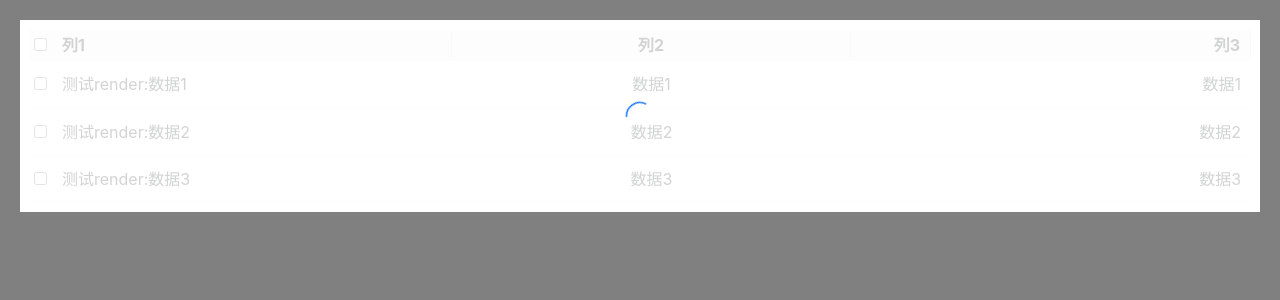
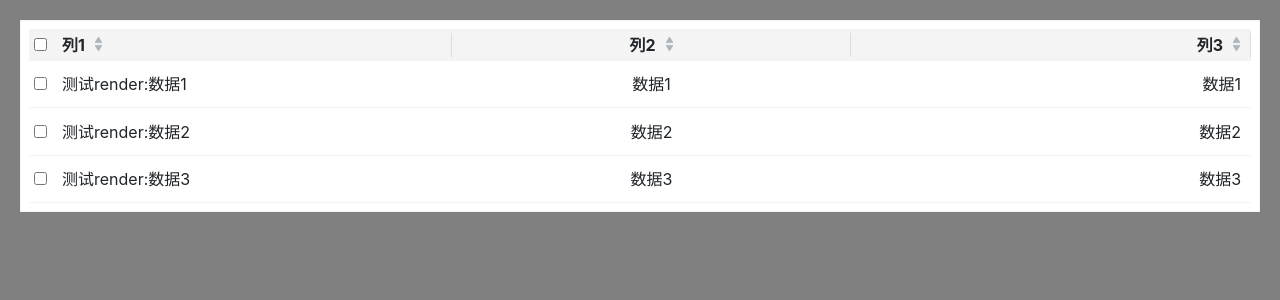
Before and after one commit to FE-wuhao/FE-wuhao-react-ts-components, a React (Create React App) app: page / in a window 1280 px wide. Shown: the top 300 px of the page. Built offline with nearby package versions, Linux system fonts and the light colour scheme.

Commit message:
svg排序按钮完成

```diff
--- a/src/App.tsx
+++ b/src/App.tsx
@@ -16,7 +16,7 @@ function App() {
         border
         rowKey="col1"
         rowBorder
-        loading={true}
+        // loading={true}
         rowSelection={{ type: 'checkbox', rowClickSelect: true }}
         columns={[
           {
--- /dev/null
+++ b/src/components/Table/sort/_style.scss
@@ -0,0 +1,15 @@
+.table-sort-container {
+  display: inline-block;
+  margin-left: $table-sort-container-margin-left;
+}
+
+.table-sort-svg {
+  vertical-align: baseline;
+}
+.table-sort {
+  stroke: $table-sort-color;
+  fill: $table-sort-color;
+}
+.table-sort-fill {
+  fill: $table-sort-full-color;
+}
--- /dev/null
+++ b/src/components/Table/sort/sort.tsx
@@ -0,0 +1,55 @@
+import React, { useState, useEffect } from 'react';
+import classnames from 'classnames';
+
+export type IDirect = 'NONE' | 'ASC' | 'DESC';
+
+export enum EDirect {
+  'NONE',
+  'ASC',
+  'DESC',
+}
+
+export interface IProps<T> {
+  columnKey: keyof T;
+  handleSort: (curColumnKey: keyof T, direct: IDirect) => void;
+}
+
+function Sort<T>(props: IProps<T>) {
+  const { columnKey, handleSort } = props;
+
+  const [dir, setDir] = useState(0);
+
+  const up = classnames('table-sort', {
+    'table-sort-fill': dir === 1,
+  });
+
+  const down = classnames('table-sort', {
+    'table-sort-fill': dir === 2,
+  });
+
+  return (
+    <div
+      className="table-sort-container"
+      onClick={() => {
+        setDir(pre => (pre === 2 ? 0 : pre + 1));
+        handleSort(columnKey, EDirect[dir] as IDirect);
+      }}
+    >
+      <svg
+        className="table-sort-svg"
+        width="7"
+        height="14"
+        viewBox="0 0 10 20"
+        onClick={() => {
+          setDir(pre => (pre === 2 ? 0 : pre + 1));
+          handleSort(columnKey, EDirect[dir] as IDirect);
+        }}
+      >
+        <polyline points="0 8,5 0,10 8,0 8" className={up} />
+        <polyline points="0 12,5 20,10 12,0 12" className={down} />
+      </svg>
+    </div>
+  );
+}
+
+export default Sort;
--- a/src/components/Table/table.tsx
+++ b/src/components/Table/table.tsx
@@ -1,6 +1,7 @@
 import React, { useState, useEffect, ChangeEvent, ReactElement } from 'react';
 import classnames from 'classnames';
 import Loading from '../Loading/loading';
+import Sort, { IDirect } from './sort/sort';
 
 export type TAlign = 'left' | 'center' | 'right';
 
@@ -117,6 +118,11 @@ function Table<T extends Object>(props: ITableProps<T>) {
     }
   };
 
+  // 排序处理函数
+  const handleSort = (key: keyof T, direct: IDirect) => {
+    console.log(key, direct);
+  };
+
   // 全选事件处理函数
   const handleSelectAll = (selected: boolean) => {
     const dataSourceKeys = dataSource.map(row => row[rowKey]);
@@ -157,6 +163,7 @@ function Table<T extends Object>(props: ITableProps<T>) {
           key={column.key as string}
         >
           {column.title}
+          <Sort columnKey={column.key} handleSort={handleSort} />
         </div>
       ))}
     </>
--- a/src/styles/_variables.scss
+++ b/src/styles/_variables.scss
@@ -230,3 +230,8 @@ $loading-cover-background-color: rgba(
 );
 
 $loading-container-z-index: 100 !default;
+
+// sort
+$table-sort-container-margin-left: 10px;
+$table-sort-color: $gray-500;
+$table-sort-full-color: $gray-800;
--- a/src/styles/index.scss
+++ b/src/styles/index.scss
@@ -14,3 +14,5 @@
 @import '../components/Table/style';
 // loading
 @import '../components/Loading/style';
+// sort
+@import '../components/Table/sort/style';
```
